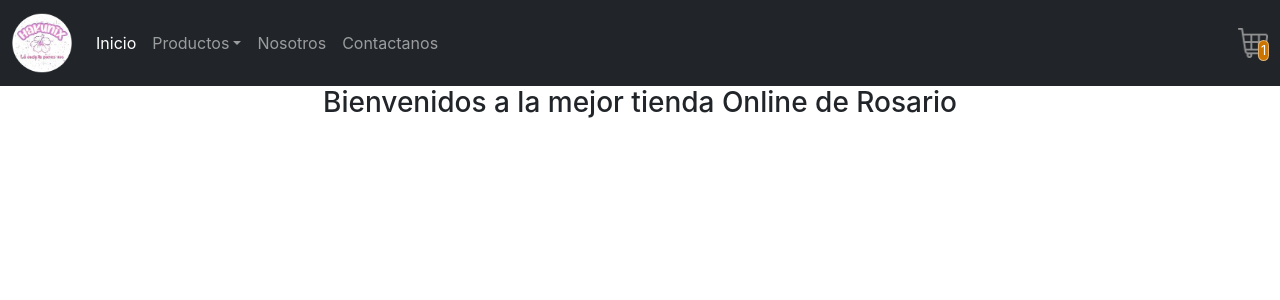
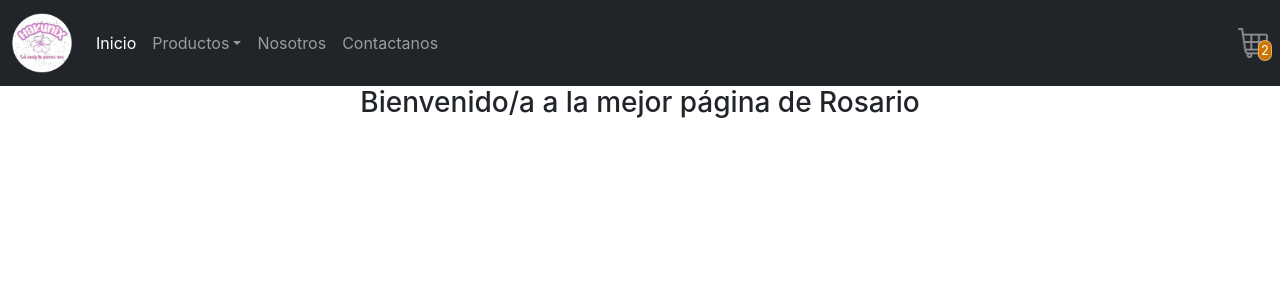
Before and after one commit to EzequielSaraniti/E-Commerce-React, a React (Create React App) app: page / in a window 1280 px wide. Shown: the top 300 px of the page. Built offline with nearby package versions, Linux system fonts and the light colour scheme.

Commit message:
Crea tu landing

```diff
--- a/src/App.js
+++ b/src/App.js
@@ -11,7 +11,7 @@ function App() {
   return (
   <div>
   <NavBar/>
-  <ItemListContainer />
+  <ItemListContainer cars={"Bienvenido/a a la mejor página de Rosario"} />
   </div>
 
 
--- a/src/components/CartWidget.jsx
+++ b/src/components/CartWidget.jsx
@@ -3,10 +3,10 @@ import React from 'react'
 import imgComprar from "../img/comprar.png";
 
 
-export default function CartWidget() {
+export default function CartWidget({items}) {
     return (
         <div>
-            <span className="cantidadCompras">1</span>
+            <span className="cantidadCompras">{items}</span>
             <a href="#">
                 <img src={imgComprar} width="30px" className="imgCarrito" />
             </a>
--- a/src/components/ItemListContainer.jsx
+++ b/src/components/ItemListContainer.jsx
@@ -1,10 +1,10 @@
 import React from 'react'
 
-export default function ItemListContainer() {
+export default function ItemListContainer({cars}) {
     return (
         <div>
 
-            <h3 className='titleInicio'>Bienvenidos a la mejor tienda Online de Rosario</h3>
+            <h3 className='titleInicio'>{cars}</h3>
 
         </div>
     )
--- a/src/components/NavBar.jsx
+++ b/src/components/NavBar.jsx
@@ -78,7 +78,7 @@ function NavBar() {
                         </a>
                     </ul>
                 </div>
-                <CartWidget />
+                <CartWidget items={2}/>
             </div>
         </nav>
     );
```
